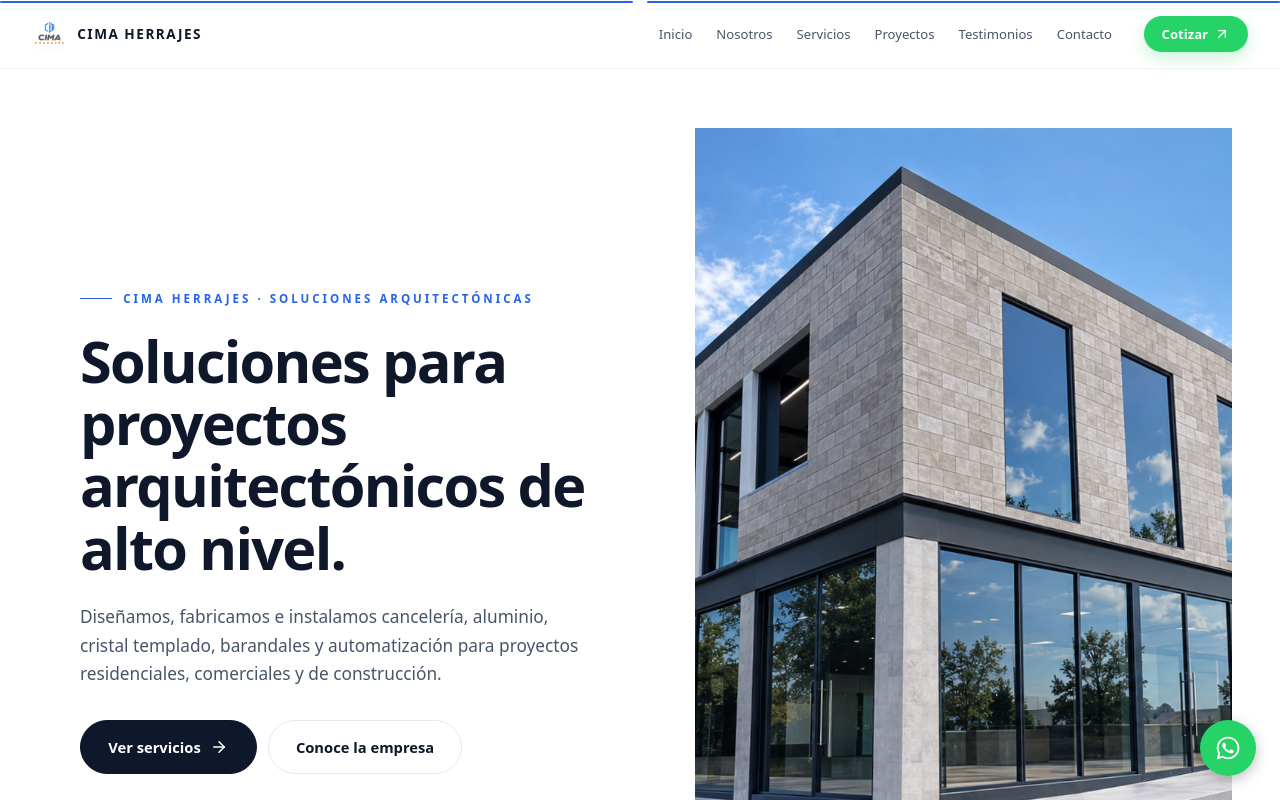
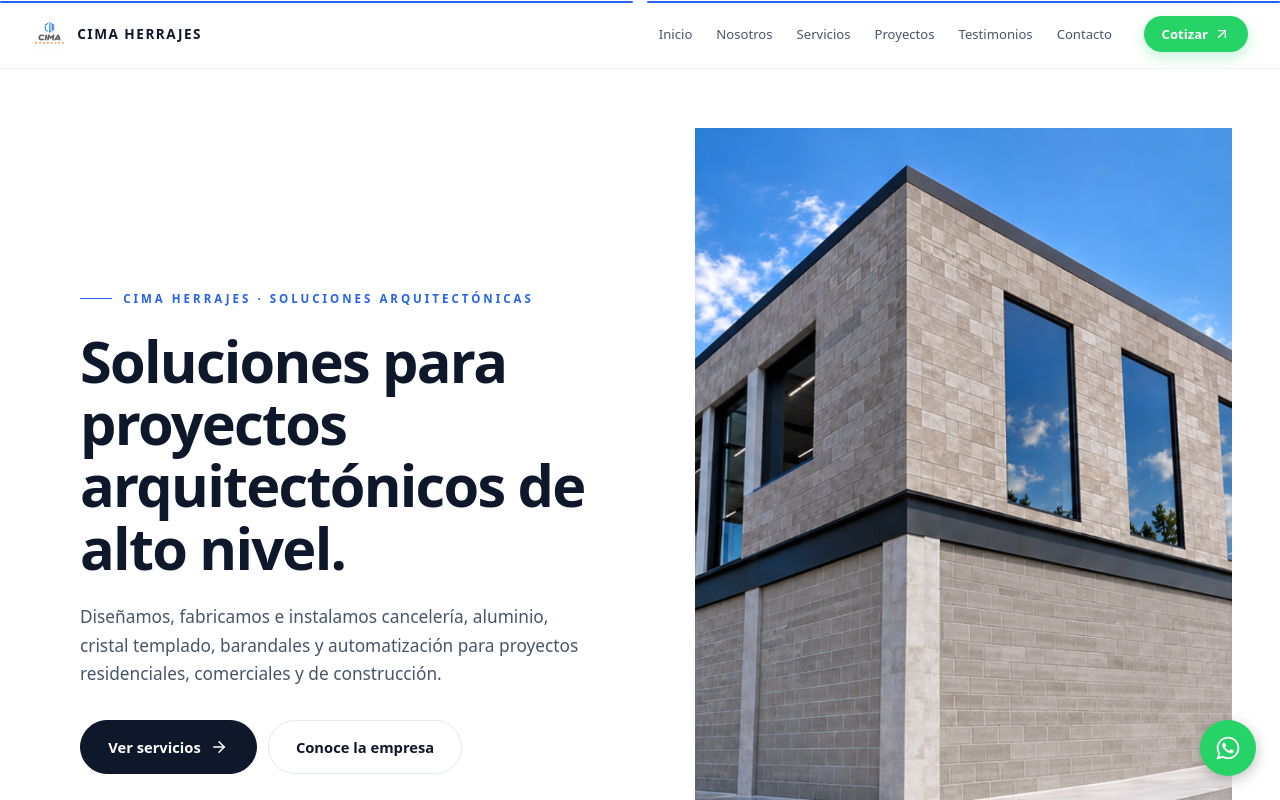
Before and after one commit to cristiangca/cima_herrajes, a React (Vite) app: page / in a window 1280 px wide. Shown: the top 800 px of the page. Built offline with nearby package versions, Linux system fonts and the light colour scheme.

Commit message:
#10 mejora todo el boton de la ide apenzada

```diff
--- a/src/pages/home/Home.jsx
+++ b/src/pages/home/Home.jsx
@@ -13,7 +13,8 @@ import {
 import { FaWhatsapp } from 'react-icons/fa'
 import '../../styles/home.css'
 import logo from '../../assets/cima.jpg'
-import banner from '../../assets/hero-2.png'
+import banner from '../../assets/hero.png'
+import edificio from '../../assets/Edificio.png'
 import canceleria from '../../assets/baño.png'
 import barandales from '../../assets/barandal.png'
 import ventanales from '../../assets/ventana.png'
@@ -21,6 +22,7 @@ import especiales from '../../assets/especiales.png'
 import Catalogo from '../Catalogo'
 import soporte from '../../assets/soporte.png'
 import Pilares from '../Pilares'
+
 import { ServicioActivoProvider, useServicioActivo } from '../catalago/ServicioActivoContext'
 
 // ============================================================
@@ -399,9 +401,9 @@ const SERVICIO_DESTACADO = {
 
 const PROYECTOS = [
  {
- tipo: 'Residencial',
- nombre: 'Torre Alameda',
- img: 'https://images.unsplash.com/photo-1600585154340-be6161a56a0c?auto=format&fit=crop&w=1400&q=80',
+ tipo: 'corporativo',
+ nombre: 'Gravase',
+ img: edificio,
  large: true
  },
  {
```
Also changed, not shown: src/assets/hero.png (added), 1 other file (tests, documents, lock files or other folders).
